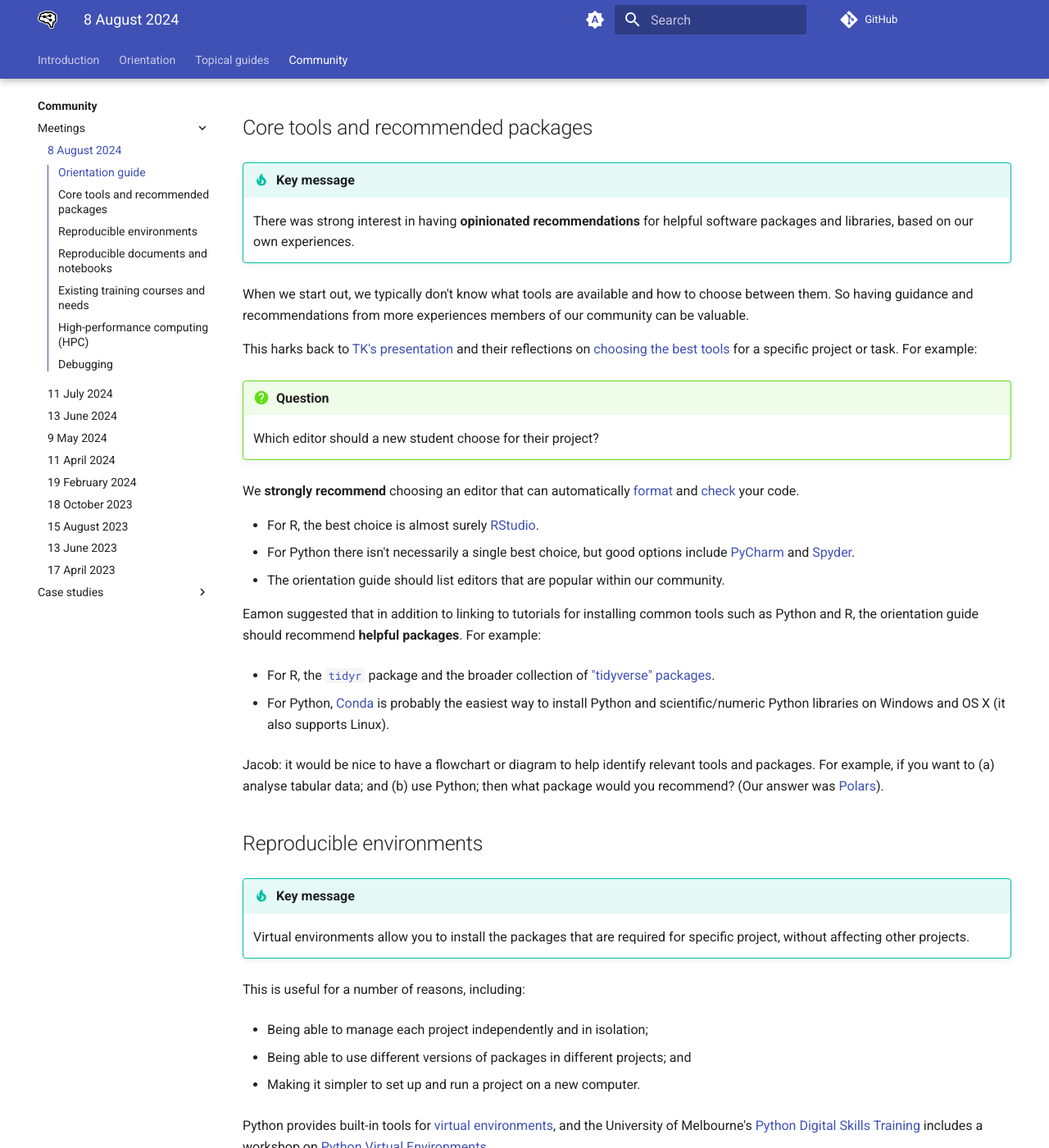
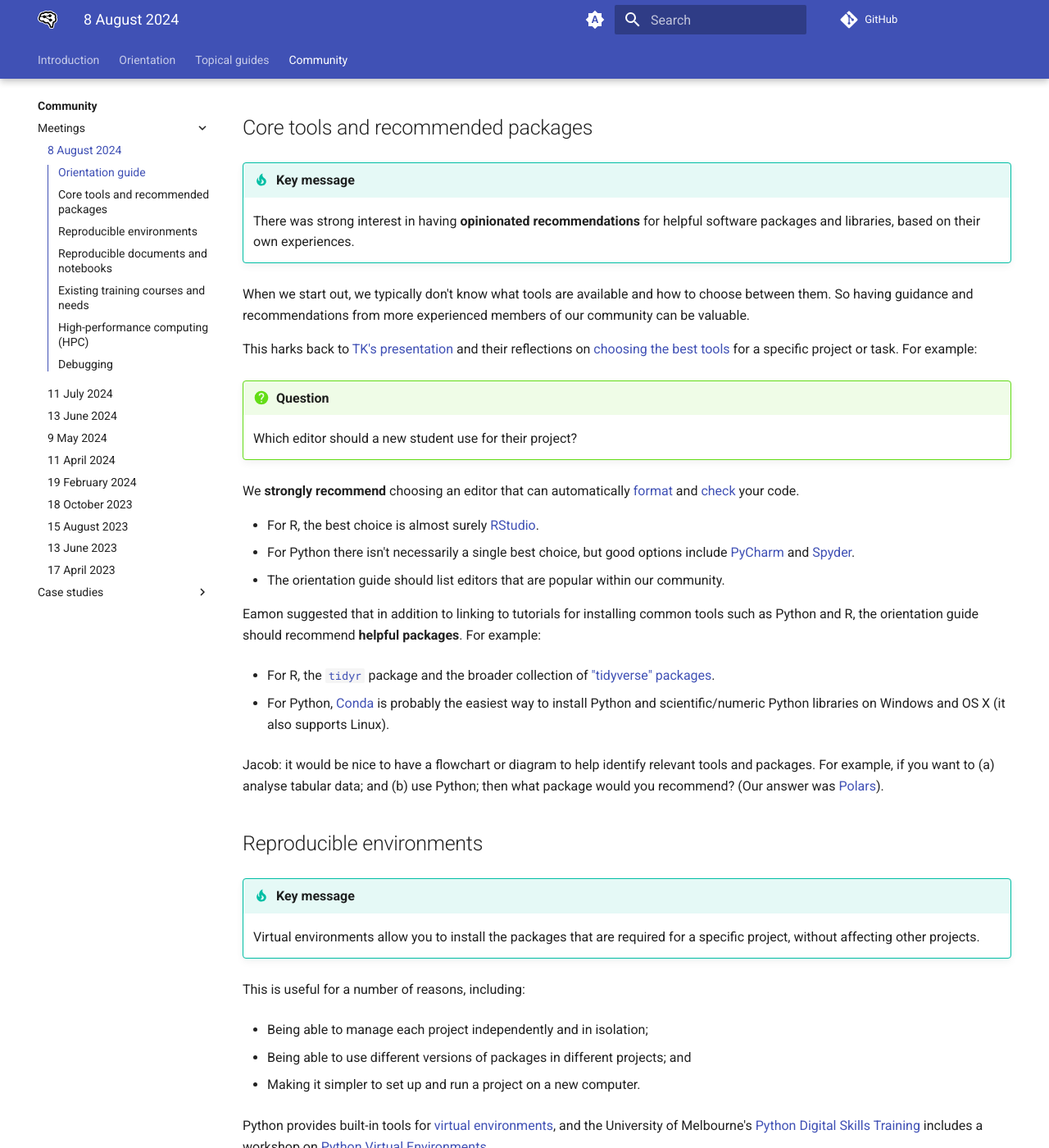
Before and after one commit to robmoss/git-is-my-lab-book, an MkDocs documentation site: the page built from docs/community/meetings/2024-08-08.md, in a window 1280 px wide and 1400 px high, scrolled down 430 px. Shown: the whole window at 82% size. Built offline with MkDocs 1.6.1 and Material for MkDocs 9.7.7, drawn with Linux system fonts in a browser that asks for light colours; nearby versions of some CDN libraries; library files that are not in the unit come from our copies; comment, search, counter and statistics services are not loaded.

Commit message:
Grammatical corrections on the meeting notes

```diff
--- a/docs/community/meetings/2024-08-08.md
+++ b/docs/community/meetings/2024-08-08.md
@@ -15,17 +15,17 @@
 
 !!! tip "Key message"
 
-    There was strong interest in having **opinionated recommendations** for helpful software packages and libraries, based on our own experiences.
+    There was strong interest in having **opinionated recommendations** for helpful software packages and libraries, based on their own experiences.
 
 When we start out, we typically don't know what tools are available and how to choose between them.
-So having guidance and recommendations from more experiences members of our community can be valuable.
+So having guidance and recommendations from more experienced members of our community can be valuable.
 
 This harks back to [TK's presentation](2024-05-09.md) and their reflections on [choosing the best tools](2024-05-09.md#tools-and-platforms) for a specific project or task.
 For example:
 
 !!! question
 
-    Which editor should a new student choose for their project?
+    Which editor should a new student use for their project?
 
 We **strongly recommend** choosing an editor that can automatically [format](../../guides/writing-code/format-your-code.md) and [check](../../guides/writing-code/check-your-code.md) your code.
 
@@ -48,7 +48,7 @@
 
 !!! tip "Key message"
 
-    Virtual environments allow you to install the packages that are required for specific project, without affecting other projects.
+    Virtual environments allow you to install the packages that are required for a specific project, without affecting other projects.
 
 This is useful for a number of reasons, including:
 
```
